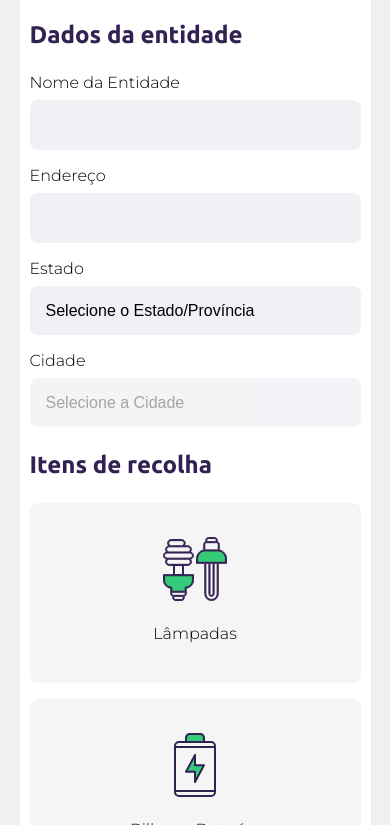
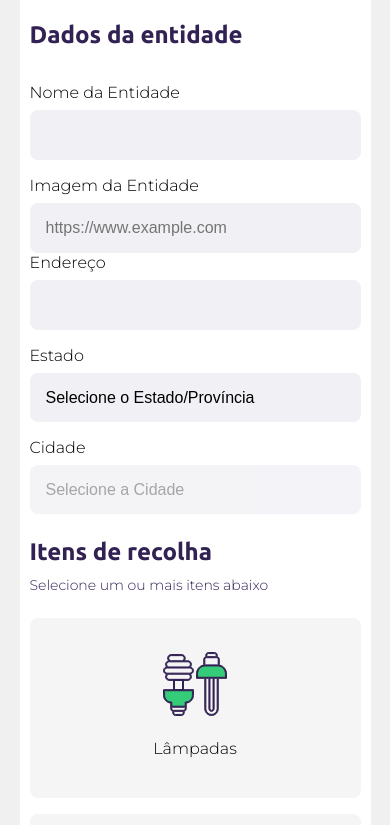
Before and after one commit to AnisioMandlate/Ecoleta, a website: page src/views/registar-ponto.html in a window 390 px wide. Shown: the part 275-1100 px from the top of the page. Drawn offline with nearby package versions, Linux system fonts and the light colour scheme; files that its build step writes are made by us from their sources; no server answers.

Commit message:
feat: Add a new field to add image of the entity

```diff
--- a/src/sass/_registar.scss
+++ b/src/sass/_registar.scss
@@ -42,8 +42,16 @@
 
       legend {
         margin-bottom: 24px;
+        display: flex;
+        align-items: center;
+        justify-content: space-between;
+        width: 100%;
         h2 {
           font-size: 24px;
+        }
+        span {
+          font-size: 14px;
+          color: $font-color;
         }
       }
 
--- a/src/sass/_responsive.scss
+++ b/src/sass/_responsive.scss
@@ -106,6 +106,15 @@
 
       fieldset {
         margin: 24px 0 0;
+
+        legend {
+          flex-direction: column;
+          align-items: baseline;
+
+          h2 {
+            margin-bottom: 10px;
+          }
+        }
       }
 
       .field {
--- a/src/views/registar-ponto.html
+++ b/src/views/registar-ponto.html
@@ -14,10 +14,17 @@
             <legend>
               <h2>Dados da entidade</h2>
             </legend>
-            <div class="field">
-              <label for="">Nome da Entidade</label>
-              <input type="text" name="name" id="name" required />
+            <div class="field-group">
+              <div class="field">
+                <label for="">Nome da Entidade</label>
+                <input type="text" name="name" id="name" required />
+              </div>
+              <div class="field">
+                <label for="">Imagem da Entidade</label>
+                <input type="url" name="image" id="image" placeholder="https://www.example.com" required  />
+              </div>
             </div>
+
             <div class="field-group">
               <div class="field">
                 <label for="address">Endereço</label>
@@ -47,6 +54,7 @@
           <fieldset>
             <legend>
               <h2>Itens de recolha</h2>
+              <span>Selecione um ou mais itens abaixo</span>
             </legend>
             <div class="items-grid">
               <li data-id="1">
```
Also changed, not shown: public/styles/css/main.css.
